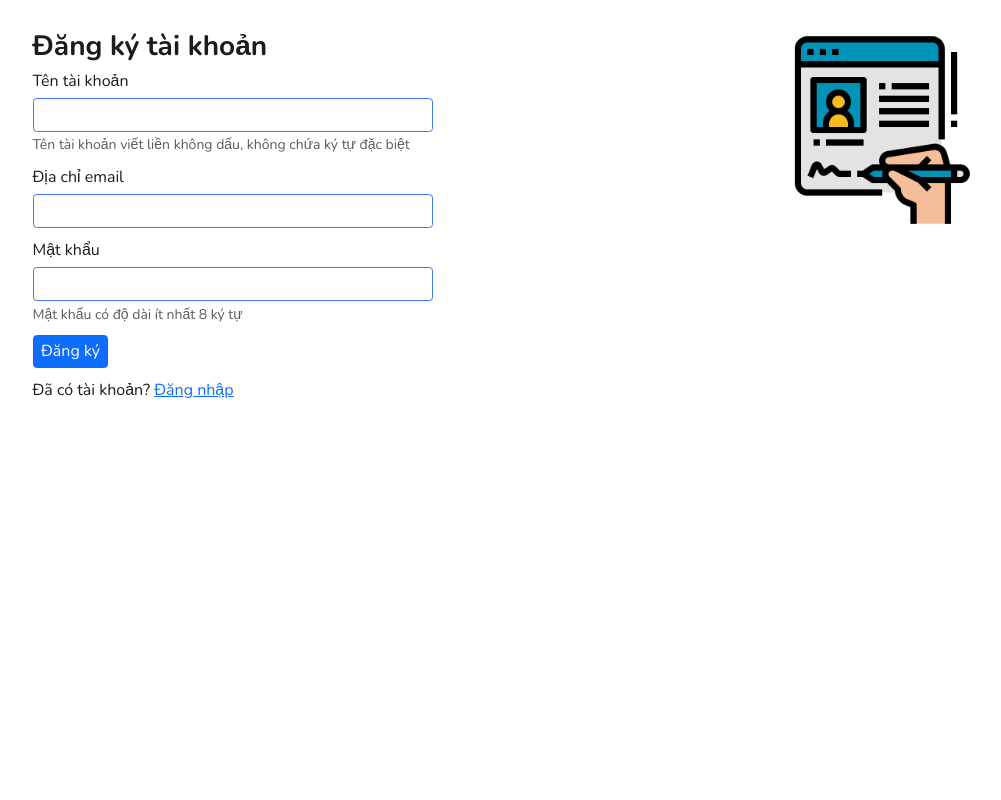
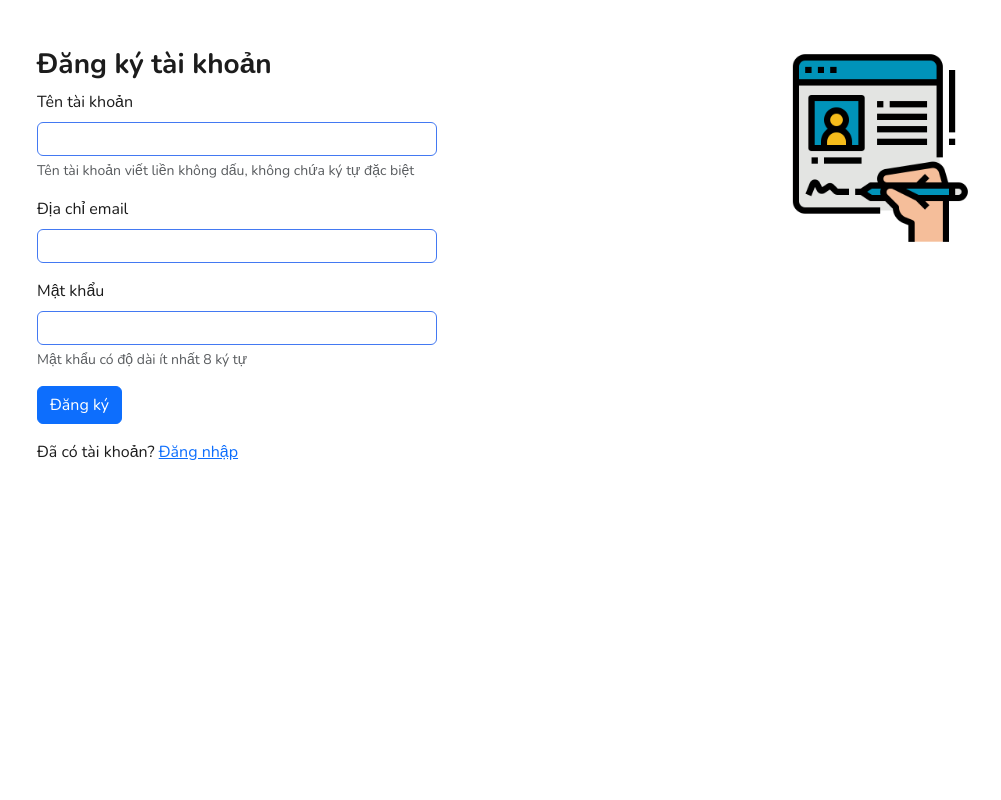
Before and after one commit to nguyenlong1019/packet_w, a Django app: page /register/ in a window 1280 px wide. Shown: the whole page, without its empty margins (45-1046 px from the left). Run offline with Django 4.2, Linux system fonts and the light colour scheme; some libraries are stand-ins or nearby versions.

Commit message:
Update font size

```diff
--- a/static/assets/css/base.css
+++ b/static/assets/css/base.css
@@ -5,17 +5,17 @@
     padding: 0;
     box-sizing: border-box;
     font-family: "Nunito", sans-serif;
-    font-size: 62.5%;
+    /* font-size: 62.5%; */
     color: #1c1c1c;
     scroll-behavior: smooth;
 }
 
 .form-label {
-    font-size: 1.6rem;
+    font-size: 16px;
 }
 
 p {
-    font-size: 1.6rem;
+    font-size: 16px;
 }
 
 h2 {
@@ -25,7 +25,7 @@ h2 {
 }
 
 a {
-    font-size: 1.6rem;
+    font-size: 16px;
 }
 
 .notify {
@@ -36,12 +36,12 @@ a {
     border-radius: 4px;
     background-color: #0d6efd;
     color: white;
-    font-size: 1.6rem;
+    font-size: 16px;
     width: calc(max-content + 100px);
 }
 
 .notify .notify-message {
-    font-size: 1.6rem;
+    font-size: 16px;
     color: white;
     flex: 1;
 }
@@ -50,7 +50,7 @@ a {
     border: none;
     outline: none;
     background-color: transparent;
-    font-size: 1.6rem;
+    font-size: 16px;
     color: #fff;
     opacity: 0.8;
     padding: 4px;
--- a/templates/core/login.html
+++ b/templates/core/login.html
@@ -27,13 +27,13 @@
       <h2>Đăng nhập</h2>
         <div class="mb-3">
           <label for="exampleInputEmail1" class="form-label">Email</label>
-          <input style="max-width: 400px;border: 1px solid #4379F2;font-size: 1.6rem;padding: 4px 12px" type="email" name="email" class="form-control" id="exampleInputEmail1" aria-describedby="emailHelp" required>
+          <input style="max-width: 400px;border: 1px solid #4379F2;font-size: 16px;padding: 4px 12px" type="email" name="email" class="form-control" id="exampleInputEmail1" aria-describedby="emailHelp" required>
         </div>
         <div class="mb-3">
           <label for="exampleInputPassword1" class="form-label">Mật khẩu</label>
-          <input style="max-width: 400px;border: 1px solid #4379F2;font-size: 1.6rem;padding: 4px 12px" type="password" name="password" class="form-control" id="exampleInputPassword1" required>
+          <input style="max-width: 400px;border: 1px solid #4379F2;font-size: 16px;padding: 4px 12px" type="password" name="password" class="form-control" id="exampleInputPassword1" required>
         </div>
-        <button type="submit" style="font-size: 1.6rem;" class="btn btn-primary mb-3">Đăng nhập</button>
+        <button type="submit" style="font-size: 16px;" class="btn btn-primary mb-3">Đăng nhập</button>
         <p>Chưa có tài khoản? <a href="{% url 'register' %}">Đăng ký</a></p>
     </form>
 
--- a/templates/core/register.html
+++ b/templates/core/register.html
@@ -27,19 +27,19 @@
       <h2>Đăng ký tài khoản</h2>
         <div class="mb-3">
           <label for="exampleInputUser1" class="form-label">Tên tài khoản</label>
-          <input type="text" name="username" style="max-width: 400px;border: 1px solid #4379F2;font-size: 1.6rem;padding: 4px 12px" class="form-control" id="exampleInputUser1" aria-describedby="userHelp" required>
-          <div id="userHelp" style="font-size: 1.4rem;" class="form-text">Tên tài khoản viết liền không dấu, không chứa ký tự đặc biệt</div>
+          <input type="text" name="username" style="max-width: 400px;border: 1px solid #4379F2;font-size: 16px;padding: 4px 12px" class="form-control" id="exampleInputUser1" aria-describedby="userHelp" required>
+          <div id="userHelp" style="font-size: 14px;" class="form-text">Tên tài khoản viết liền không dấu, không chứa ký tự đặc biệt</div>
         </div>
         <div class="mb-3">
           <label for="exampleInputEmail1" class="form-label">Địa chỉ email</label>
-          <input type="email" name="email" style="max-width: 400px;border: 1px solid #4379F2;font-size: 1.6rem;padding: 4px 12px" class="form-control" id="exampleInputEmail1" aria-describedby="emailHelp" required>
+          <input type="email" name="email" style="max-width: 400px;border: 1px solid #4379F2;font-size: 16px;padding: 4px 12px" class="form-control" id="exampleInputEmail1" aria-describedby="emailHelp" required>
         </div>
         <div class="mb-3">
           <label for="exampleInputPassword1" class="form-label">Mật khẩu</label>
-          <input type="password" name="password" style="max-width: 400px;border: 1px solid #4379F2;font-size: 1.6rem;padding: 4px 12px" class="form-control" id="exampleInputPassword1" aria-describedby="passHelp" required>
-          <div id="passHelp" style="font-size: 1.4rem;" class="form-text">Mật khẩu có độ dài ít nhất 8 ký tự</div>
+          <input type="password" name="password" style="max-width: 400px;border: 1px solid #4379F2;font-size: 16px;padding: 4px 12px" class="form-control" id="exampleInputPassword1" aria-describedby="passHelp" required>
+          <div id="passHelp" style="font-size: 14px;" class="form-text">Mật khẩu có độ dài ít nhất 8 ký tự</div>
         </div>
-        <button type="submit" style="font-size: 1.6rem;" class="btn btn-primary mb-3">Đăng ký</button>
+        <button type="submit" style="font-size: 16px;" class="btn btn-primary mb-3">Đăng ký</button>
         <p>Đã có tài khoản? <a href="{% url 'login' %}">Đăng nhập</a></p>
     </form>
 
```
Also changed, not shown: templates/core/index.html (+31 -5 lines).
